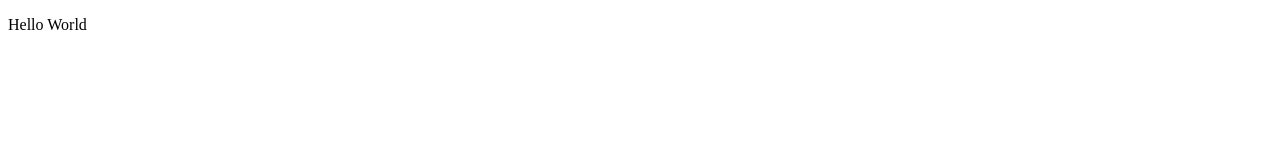
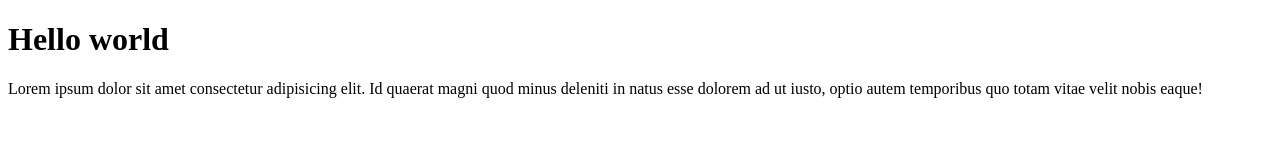
Before and after one commit to Sabina9865/Demo, a plain HTML site: page index.html in a window 1280 px wide. Drawn offline with Linux system fonts and the light colour scheme.

Commit message:
second commit

```diff
--- a/index.html
+++ b/index.html
@@ -7,7 +7,11 @@
     <title>Document</title>
 </head>
 <body>
-    <p>Hello World
+    <h1> Hello world</h1>
+    <p>
+        Lorem ipsum dolor sit amet consectetur adipisicing elit.
+        Id quaerat magni quod minus deleniti in natus esse dolorem ad ut iusto, optio autem temporibus
+        quo totam vitae velit nobis eaque!
     </p>
 </body>
 </html>
```
